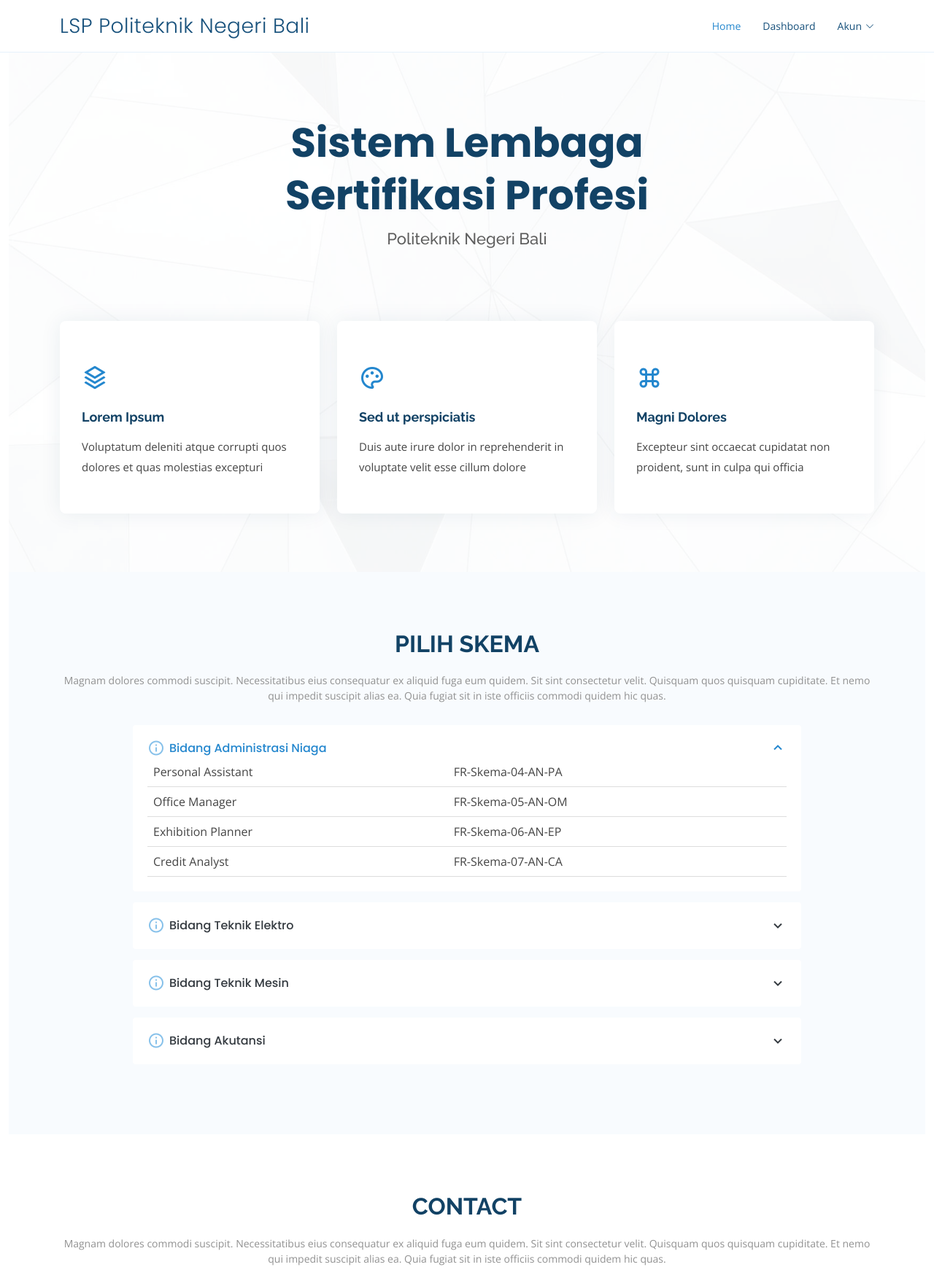
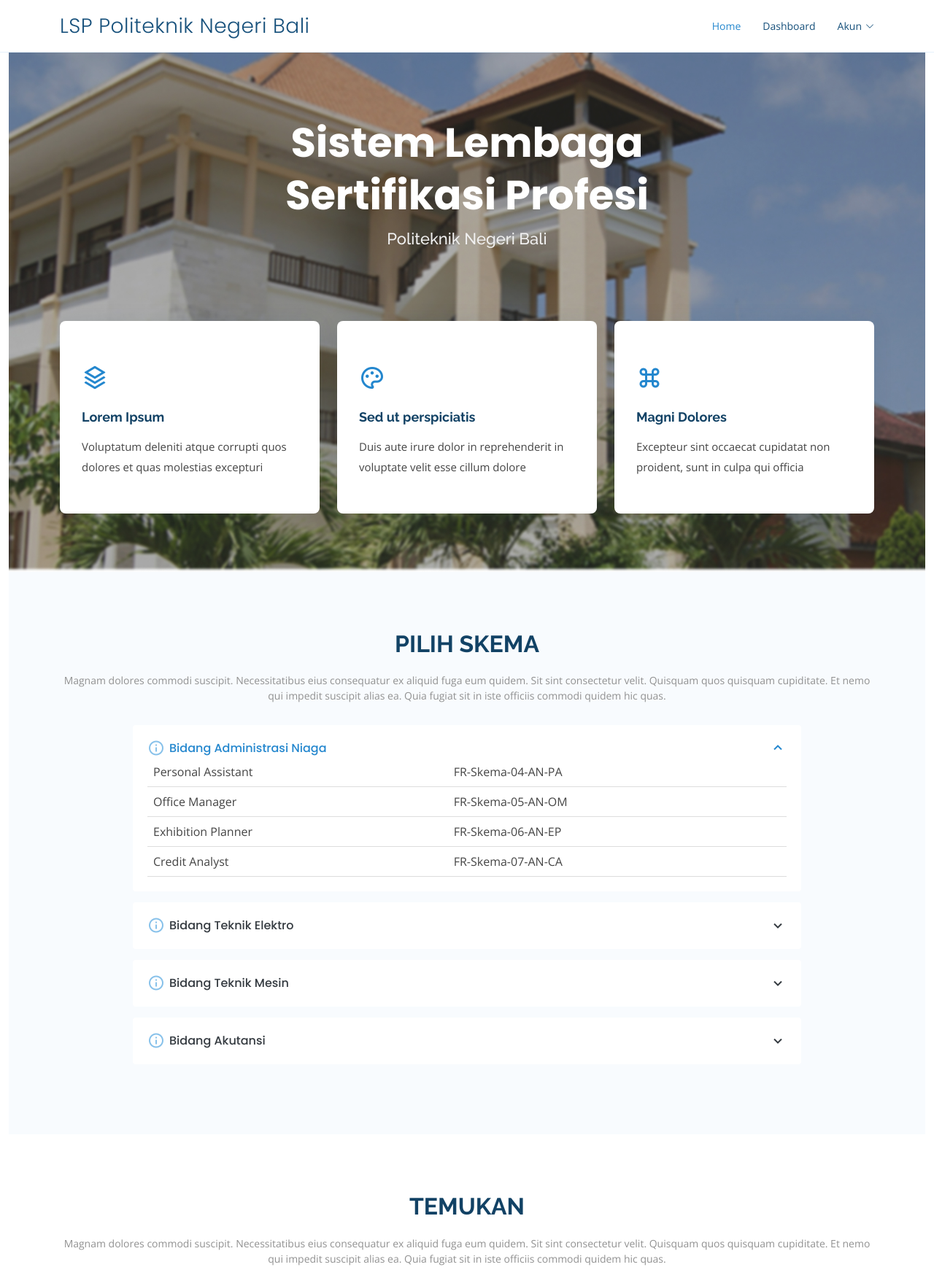
Before and after one commit to jalalbinotong/sim_lsp, a CodeIgniter app: page /simlsp/Cmain/tampilberanda in a window 1280 px wide. Shown: the top 1763 px of the page at 73% size. Run offline with CodeIgniter, Linux system fonts and the light colour scheme.

Commit message:
Minor fix
- fix posisi tabel pegawai
- background beranda
- sidebar profile

```diff
--- a/application/views/data_pegawai.php
+++ b/application/views/data_pegawai.php
@@ -1,3 +1,4 @@
+<main id="main" class="main">
   <div class="col-sm-none col-lg-11 col-md-none justify-content-center">
     <table class="table fluid">
       <thead class="table-dark">
@@ -8,3 +9,4 @@
         </tbody>
     </table>
   </div>
+</main>
--- a/application/views/kontenberanda.php
+++ b/application/views/kontenberanda.php
@@ -220,7 +220,7 @@
         <div class="container" data-aos="fade-up">
 
             <div class="section-title">
-                <h2>Contact</h2>
+                <h2>Temukan</h2>
                 <p>Magnam dolores commodi suscipit. Necessitatibus eius consequatur ex aliquid fuga eum quidem. Sit sint consectetur velit. Quisquam quos quisquam cupiditate. Et nemo qui impedit suscipit alias ea. Quia fugiat sit in iste officiis commodi quidem hic quas.</p>
             </div>
 
--- a/assets/css/style.css
+++ b/assets/css/style.css
@@ -197,7 +197,7 @@ h6 {
 .navbar a:hover,
 .navbar .active,
 .navbar .active:focus,
-.navbar li:hover>a {
+.navbar li:hover > a {
 	color: #2487ce;
 }
 
@@ -247,11 +247,11 @@ h6 {
 
 .navbar .dropdown ul a:hover,
 .navbar .dropdown ul .active:hover,
-.navbar .dropdown ul li:hover>a {
+.navbar .dropdown ul li:hover > a {
 	color: #2487ce;
 }
 
-.navbar .dropdown:hover>ul {
+.navbar .dropdown:hover > ul {
 	opacity: 1;
 	top: 100%;
 	visibility: visible;
@@ -263,7 +263,7 @@ h6 {
 	visibility: hidden;
 }
 
-.navbar .dropdown .dropdown:hover>ul {
+.navbar .dropdown .dropdown:hover > ul {
 	opacity: 1;
 	top: 0;
 	left: 100%;
@@ -275,7 +275,7 @@ h6 {
 		left: -90%;
 	}
 
-  .navbar .dropdown .dropdown:hover>ul {
+	.navbar .dropdown .dropdown:hover > ul {
 		left: -100%;
 	}
 }
@@ -346,7 +346,7 @@ h6 {
 
 .navbar-mobile a:hover,
 .navbar-mobile .active,
-.navbar-mobile li:hover>a {
+.navbar-mobile li:hover > a {
 	color: #2487ce;
 }
 
@@ -381,11 +381,11 @@ h6 {
 
 .navbar-mobile .dropdown ul a:hover,
 .navbar-mobile .dropdown ul .active:hover,
-.navbar-mobile .dropdown ul li:hover>a {
+.navbar-mobile .dropdown ul li:hover > a {
 	color: #2487ce;
 }
 
-.navbar-mobile .dropdown>.dropdown-active {
+.navbar-mobile .dropdown > .dropdown-active {
 	display: block;
 }
 
@@ -396,14 +396,14 @@ h6 {
 	width: 100%;
 	height: 100vh;
 	position: relative;
-  background: url("../img/hero-bg.jpg") top center;
+	background: url("../../gambar/background.jpg") top center;
 	background-size: cover;
 	position: relative;
 }
 
 #hero:before {
 	content: "";
-  background: rgba(255, 255, 255, 0.8);
+	background: rgba(255, 255, 255, 0.105);
 	position: absolute;
 	bottom: 0;
 	top: 0;
@@ -420,12 +420,12 @@ h6 {
 	font-size: 56px;
 	font-weight: 700;
 	line-height: 72px;
-  color: #124265;
+	color: #ffffff;
 	font-family: "Poppins", sans-serif;
 }
 
 #hero h2 {
-  color: #5e5e5e;
+	color: #f1f1f1;
 	margin: 10px 0 0 0;
 	font-size: 22px;
 }
@@ -576,7 +576,7 @@ section {
 	position: relative;
 }
 
-.about .content ul li+li {
+.about .content ul li + li {
 	margin-top: 10px;
 }
 
@@ -1220,7 +1220,10 @@ section {
 	position: relative;
 }
 
-.portfolio-details .portfolio-details-slider .swiper-pagination .swiper-pagination-bullet {
+.portfolio-details
+	.portfolio-details-slider
+	.swiper-pagination
+	.swiper-pagination-bullet {
 	width: 12px;
 	height: 12px;
 	background-color: #fff;
@@ -1228,7 +1231,10 @@ section {
 	border: 1px solid #2487ce;
 }
 
-.portfolio-details .portfolio-details-slider .swiper-pagination .swiper-pagination-bullet-active {
+.portfolio-details
+	.portfolio-details-slider
+	.swiper-pagination
+	.swiper-pagination-bullet-active {
 	background-color: #2487ce;
 }
 
@@ -1251,7 +1257,7 @@ section {
 	font-size: 15px;
 }
 
-.portfolio-details .portfolio-info ul li+li {
+.portfolio-details .portfolio-info ul li + li {
 	margin-top: 10px;
 }
 
@@ -1470,7 +1476,7 @@ section {
 	list-style: none;
 }
 
-.faq .faq-list li+li {
+.faq .faq-list li + li {
 	margin-top: 15px;
 }
 
@@ -1607,7 +1613,7 @@ section {
 	font-weight: 600;
 }
 
-.contact .php-email-form .error-message br+br {
+.contact .php-email-form .error-message br + br {
 	margin-top: 25px;
 }
 
@@ -1660,7 +1666,7 @@ section {
 	padding: 10px 12px;
 }
 
-.contact .php-email-form button[type=submit] {
+.contact .php-email-form button[type="submit"] {
 	background: #2487ce;
 	border: 0;
 	padding: 10px 30px;
@@ -1669,7 +1675,7 @@ section {
 	border-radius: 4px;
 }
 
-.contact .php-email-form button[type=submit]:hover {
+.contact .php-email-form button[type="submit"]:hover {
 	background: #3194db;
 }
 
@@ -1713,11 +1719,11 @@ section {
 	font-size: 14px;
 }
 
-.breadcrumbs ol li+li {
+.breadcrumbs ol li + li {
 	padding-left: 10px;
 }
 
-.breadcrumbs ol li+li::before {
+.breadcrumbs ol li + li::before {
 	display: inline-block;
 	padding-right: 10px;
 	color: #1a5e90;
@@ -1842,13 +1848,13 @@ section {
 	border: 1px solid #cde5f6;
 }
 
-#footer .footer-newsletter form input[type=email] {
+#footer .footer-newsletter form input[type="email"] {
 	border: 0;
 	padding: 4px 8px;
 	width: calc(100% - 100px);
 }
 
-#footer .footer-newsletter form input[type=submit] {
+#footer .footer-newsletter form input[type="submit"] {
 	position: absolute;
 	top: -1px;
 	right: -2px;
@@ -1864,7 +1870,7 @@ section {
 	box-shadow: 0px 2px 15px rgba(0, 0, 0, 0.1);
 }
 
-#footer .footer-newsletter form input[type=submit]:hover {
+#footer .footer-newsletter form input[type="submit"]:hover {
 	background: #3194db;
 }
 
@@ -1895,9 +1901,6 @@ section {
 	text-decoration: none;
 }
 
-
-
-
 /**Style untuk tabel pada accordion */
 table {
 	width: 100%;
```
Also changed, not shown: application/views/sidebar.php (+7 -0 lines). Lines whose indentation alone changed are shown as unchanged.
